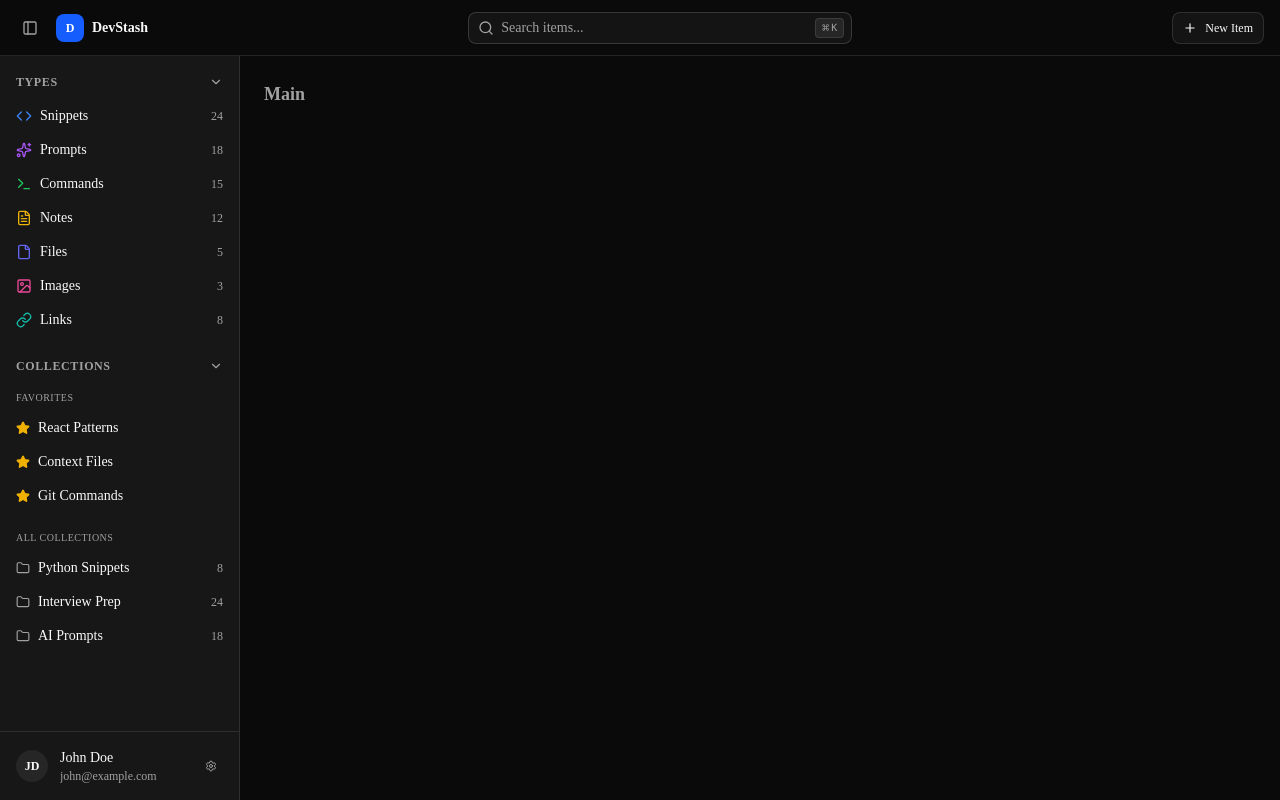
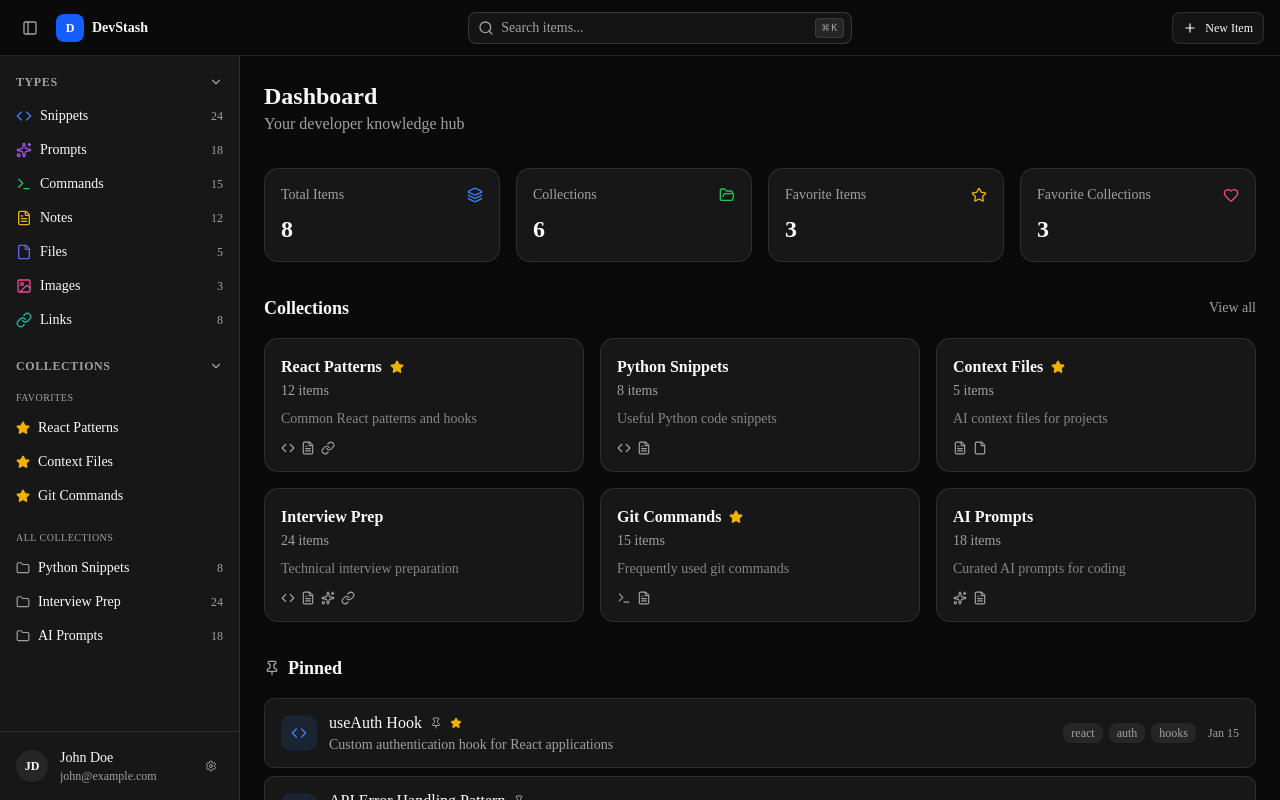
Before and after one commit to tribagusu/caretbox, a Next.js app: page /dashboard in a window 1280 px wide. Built offline with nearby package versions, Linux system fonts and the light colour scheme.

Commit message:
feat: dashboard UI phase 3 — main content area with stats, collections, pinned and recent items

```diff
--- a/context/current-feature.md
+++ b/context/current-feature.md
@@ -2,7 +2,17 @@
 
 ## Status
 
+In Progress
+
 ## Goals
+
+Dashboard UI Phase 3 — Main content area with:
+- 4 stats cards (items, collections, favorite items, favorite collections)
+- Recent collections
+- Pinned items
+- 10 recent items
+
+See @context/features/dashboard-phase-3-spec.md for full spec.
 
 ## Notes
 
--- a/src/app/dashboard/page.tsx
+++ b/src/app/dashboard/page.tsx
@@ -1,5 +1,64 @@
+import { Pin } from "lucide-react";
+import { items, collections } from "@/lib/mock-data";
+import { StatsCards } from "@/components/dashboard/StatsCards";
+import { CollectionCard } from "@/components/dashboard/CollectionCard";
+import { ItemRow } from "@/components/dashboard/ItemRow";
+
 export default function DashboardPage() {
+  const pinnedItems = items.filter((item) => item.isPinned);
+  const recentItems = items
+    .slice()
+    .sort(
+      (a, b) =>
+        new Date(b.createdAt).getTime() - new Date(a.createdAt).getTime()
+    )
+    .slice(0, 10);
+
   return (
-    <h2 className="text-lg font-semibold text-muted-foreground">Main</h2>
+    <div className="mx-auto max-w-6xl space-y-8">
+      <div>
+        <h1 className="text-2xl font-bold">Dashboard</h1>
+        <p className="text-muted-foreground">Your developer knowledge hub</p>
+      </div>
+
+      <StatsCards items={items} collections={collections} />
+
+      <section>
+        <div className="mb-4 flex items-center justify-between">
+          <h2 className="text-lg font-semibold">Collections</h2>
+          <button className="text-sm text-muted-foreground hover:text-foreground">
+            View all
+          </button>
+        </div>
+        <div className="grid gap-4 sm:grid-cols-2 lg:grid-cols-3">
+          {collections.map((collection) => (
+            <CollectionCard key={collection.id} collection={collection} />
+          ))}
+        </div>
+      </section>
+
+      {pinnedItems.length > 0 && (
+        <section>
+          <div className="mb-4 flex items-center gap-2">
+            <Pin className="h-4 w-4 text-muted-foreground" />
+            <h2 className="text-lg font-semibold">Pinned</h2>
+          </div>
+          <div className="space-y-2">
+            {pinnedItems.map((item) => (
+              <ItemRow key={item.id} item={item} />
+            ))}
+          </div>
+        </section>
+      )}
+
+      <section>
+        <h2 className="mb-4 text-lg font-semibold">Recent</h2>
+        <div className="space-y-2">
+          {recentItems.map((item) => (
+            <ItemRow key={item.id} item={item} />
+          ))}
+        </div>
+      </section>
+    </div>
   );
 }
--- /dev/null
+++ b/src/components/dashboard/CollectionCard.tsx
@@ -0,0 +1,44 @@
+import { Star, MoreHorizontal } from "lucide-react";
+import { getIcon } from "@/lib/icons";
+import type { Collection } from "@/lib/mock-data";
+
+interface CollectionCardProps {
+  collection: Collection;
+}
+
+export function CollectionCard({ collection }: CollectionCardProps) {
+  return (
+    <div className="group rounded-xl border border-border bg-card p-4 transition-colors hover:border-muted-foreground/30">
+      <div className="flex items-start justify-between">
+        <div className="flex items-center gap-2">
+          <h3 className="font-semibold">{collection.name}</h3>
+          {collection.isFavorite && (
+            <Star className="h-3.5 w-3.5 fill-yellow-500 text-yellow-500" />
+          )}
+        </div>
+        <button className="rounded-md p-1 opacity-0 transition-opacity hover:bg-muted group-hover:opacity-100">
+          <MoreHorizontal className="h-4 w-4 text-muted-foreground" />
+        </button>
+      </div>
+      <p className="mt-0.5 text-sm text-muted-foreground">
+        {collection.itemCount} items
+      </p>
+      {collection.description && (
+        <p className="mt-2 text-sm text-muted-foreground/80">
+          {collection.description}
+        </p>
+      )}
+      <div className="mt-3 flex items-center gap-1.5">
+        {collection.typeIcons.map((iconName) => {
+          const Icon = getIcon(iconName);
+          return (
+            <Icon
+              key={iconName}
+              className="h-3.5 w-3.5 text-muted-foreground"
+            />
+          );
+        })}
+      </div>
+    </div>
+  );
+}
--- /dev/null
+++ b/src/components/dashboard/ItemRow.tsx
@@ -0,0 +1,64 @@
+import { Star, Pin } from "lucide-react";
+import { getIcon } from "@/lib/icons";
+import { itemTypes } from "@/lib/mock-data";
+import type { Item } from "@/lib/mock-data";
+
+interface ItemRowProps {
+  item: Item;
+}
+
+export function ItemRow({ item }: ItemRowProps) {
+  const itemType = itemTypes.find((t) => t.id === item.typeId);
+  const TypeIcon = getIcon(itemType?.icon ?? "file");
+
+  return (
+    <div className="flex items-center gap-3 rounded-lg border border-border bg-card px-4 py-3 transition-colors hover:border-muted-foreground/30">
+      <div
+        className="flex h-9 w-9 shrink-0 items-center justify-center rounded-lg"
+        style={{ backgroundColor: `${itemType?.color ?? "#6366f1"}20` }}
+      >
+        <TypeIcon
+          className="h-4 w-4"
+          style={{ color: itemType?.color ?? "#6366f1" }}
+        />
+      </div>
+
+      <div className="min-w-0 flex-1">
+        <div className="flex items-center gap-2">
+          <h4 className="truncate font-medium">{item.title}</h4>
+          {item.isPinned && (
+            <Pin className="h-3 w-3 shrink-0 text-muted-foreground" />
+          )}
+          {item.isFavorite && (
+            <Star className="h-3 w-3 shrink-0 fill-yellow-500 text-yellow-500" />
+          )}
+        </div>
+        {item.description && (
+          <p className="truncate text-sm text-muted-foreground">
+            {item.description}
+          </p>
+        )}
+      </div>
+
+      {item.tags.length > 0 && (
+        <div className="hidden items-center gap-1.5 md:flex">
+          {item.tags.slice(0, 3).map((tag) => (
+            <span
+              key={tag.id}
+              className="rounded-md bg-muted px-2 py-0.5 text-xs text-muted-foreground"
+            >
+              {tag.name}
+            </span>
+          ))}
+        </div>
+      )}
+
+      <span className="shrink-0 text-xs text-muted-foreground">
+        {new Date(item.createdAt).toLocaleDateString("en-US", {
+          month: "short",
+          day: "numeric",
+        })}
+      </span>
+    </div>
+  );
+}
--- /dev/null
+++ b/src/components/dashboard/StatsCards.tsx
@@ -0,0 +1,50 @@
+import {
+  Layers,
+  FolderOpen,
+  Star,
+  Heart,
+} from "lucide-react";
+import type { Item, Collection } from "@/lib/mock-data";
+
+interface StatsCardsProps {
+  items: Item[];
+  collections: Collection[];
+}
+
+const stats = [
+  { label: "Total Items", icon: Layers, color: "#3b82f6" },
+  { label: "Collections", icon: FolderOpen, color: "#22c55e" },
+  { label: "Favorite Items", icon: Star, color: "#eab308" },
+  { label: "Favorite Collections", icon: Heart, color: "#ec4899" },
+];
+
+export function StatsCards({ items, collections }: StatsCardsProps) {
+  const values = [
+    items.length,
+    collections.length,
+    items.filter((i) => i.isFavorite).length,
+    collections.filter((c) => c.isFavorite).length,
+  ];
+
+  return (
+    <div className="grid grid-cols-2 gap-4 lg:grid-cols-4">
+      {stats.map((stat, i) => {
+        const Icon = stat.icon;
+        return (
+          <div
+            key={stat.label}
+            className="rounded-xl border border-border bg-card p-4"
+          >
+            <div className="flex items-center justify-between">
+              <span className="text-sm text-muted-foreground">
+                {stat.label}
+              </span>
+              <Icon className="h-4 w-4" style={{ color: stat.color }} />
+            </div>
+            <p className="mt-2 text-2xl font-bold">{values[i]}</p>
+          </div>
+        );
+      })}
+    </div>
+  );
+}
```
